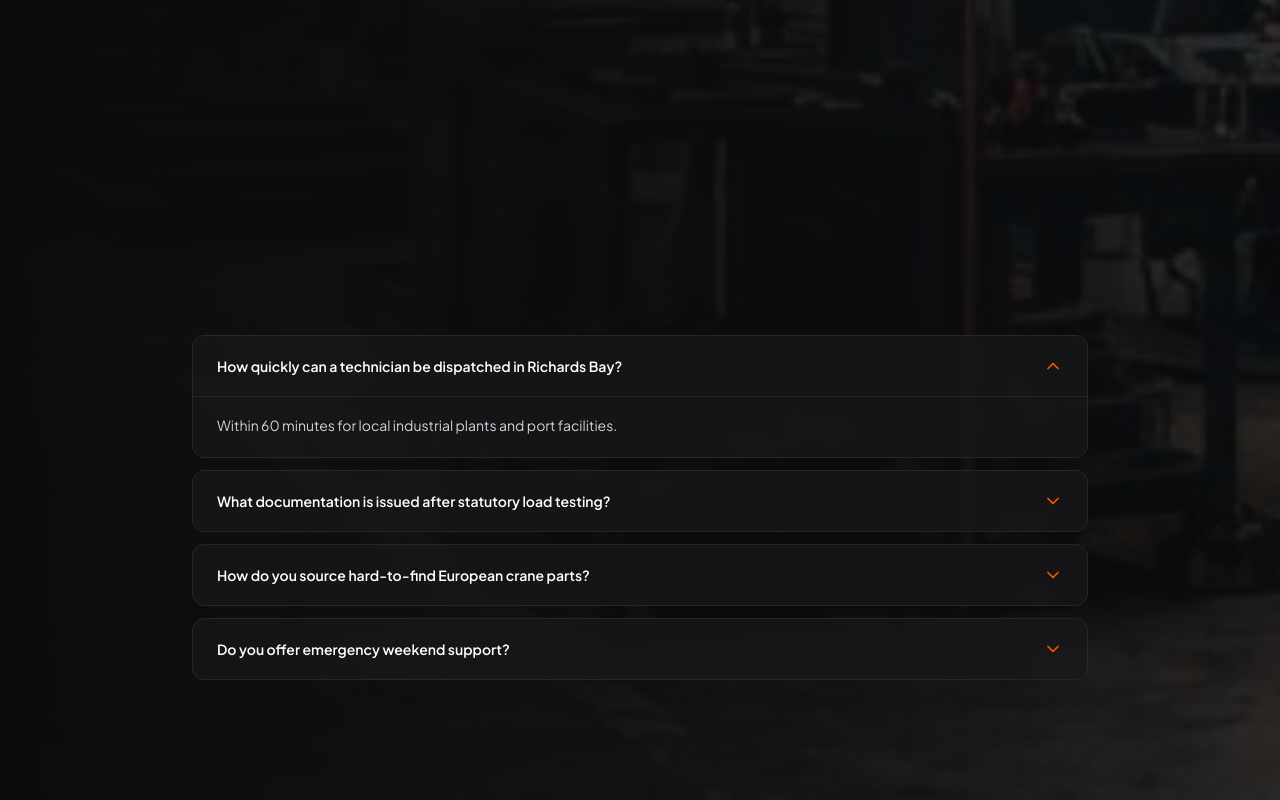
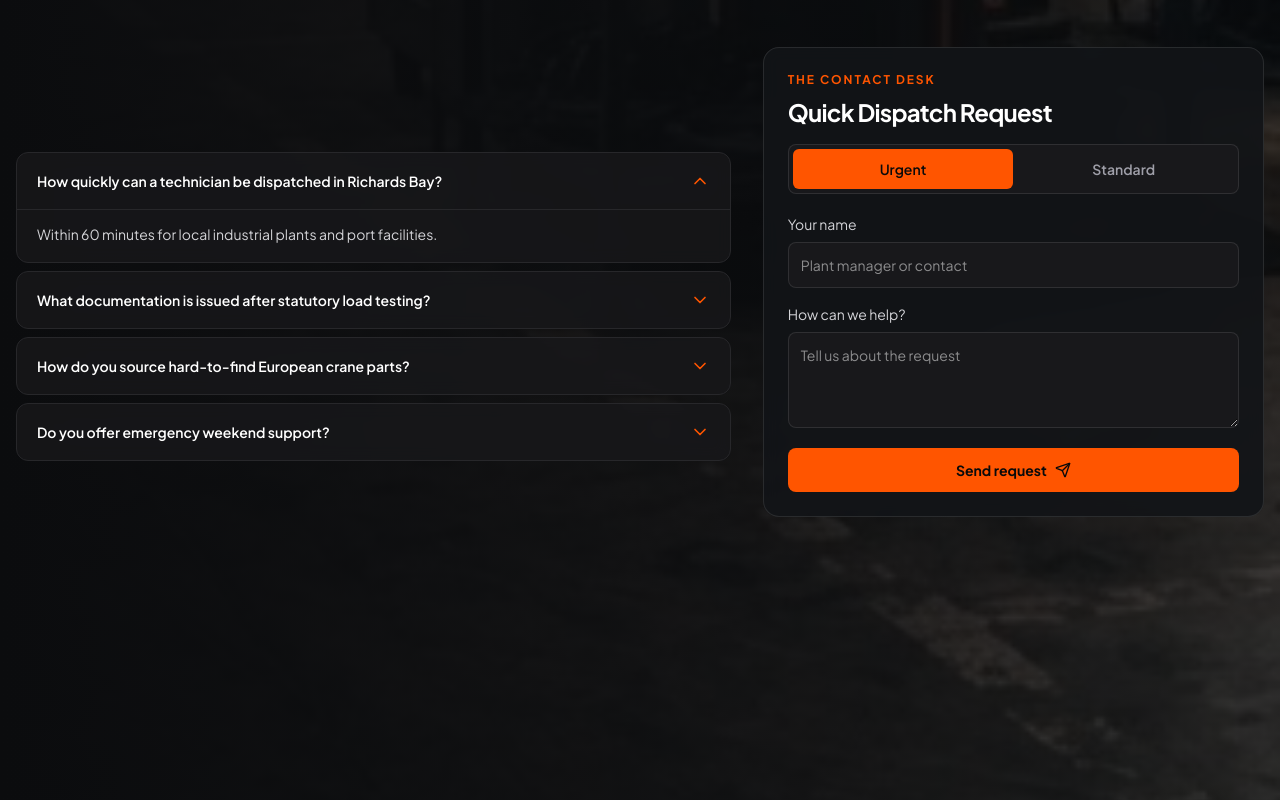
Before and after one commit to Cartmel-maker/makunga-demo, a Next.js app: page / in a window 1280 px wide. Shown: the part 3700-4500 px from the top of the page. Built offline with nearby package versions, Linux system fonts and the light colour scheme.

Commit message:
feat: revamp footer and add quick dispatch form to FAQ section
Co-authored-by: Cartmel-maker <296170186+Cartmel-maker@users.noreply.github.com>

```diff
--- a/components/footer-hub.tsx
+++ b/components/footer-hub.tsx
@@ -1,17 +1,13 @@
 'use client'
 
-import { useState } from 'react'
-import { ArrowUpRight, MapPin, Send } from 'lucide-react'
+import { MapPin } from 'lucide-react'
 import { ComplianceTrigger } from '@/components/compliance-trigger'
 
 export function FooterHub() {
-  const [urgent, setUrgent] = useState(true)
-  const [sent, setSent] = useState(false)
   return (
-    <footer id="support" className="border-t border-white/10 bg-[#0B0C0E] px-5 py-20 sm:px-8 lg:px-12">
-      <div className="mx-auto grid max-w-7xl gap-10 lg:grid-cols-[1fr_0.85fr]">
+    <footer id="support" className="border-t border-white/10 bg-[#0B0C0E] px-5 py-16 sm:px-8 lg:px-12">
+      <div className="mx-auto max-w-7xl">
         <div><p className="font-sans text-xs font-bold tracking-[0.16em] text-primary">THE CONTACT DESK</p><h2 className="mt-4 max-w-xl text-balance font-sans text-3xl font-bold tracking-[-0.045em] text-foreground sm:text-5xl">Keep your plant moving.</h2><p className="mt-5 max-w-lg font-sans text-base leading-7 text-zinc-400">Reach our owner-managed team for an urgent breakdown, compliance enquiry, or project conversation.</p><div className="mt-8 flex items-start gap-3 text-zinc-300"><MapPin className="mt-1 size-5 shrink-0 text-primary" /><span className="font-sans text-sm leading-6">Unit 4 &amp; 5, 61 Ceramic Curve<br />Alton North, Richards Bay</span></div></div>
-        <form className="rounded-2xl border border-white/10 bg-[#121418]/80 p-6 backdrop-blur-sm" onSubmit={(event) => { event.preventDefault(); setSent(true) }}><div className="flex items-center justify-between gap-4"><h3 className="font-sans text-lg font-bold text-foreground">Quick Dispatch Request</h3><button type="button" onClick={() => setUrgent(!urgent)} className={`rounded-full border px-3 py-1.5 font-sans text-xs font-semibold transition-colors ${urgent ? 'border-primary bg-primary/15 text-primary' : 'border-zinc-700 text-zinc-400'}`} aria-pressed={urgent}>{urgent ? 'Urgent' : 'Standard'}</button></div><label className="mt-6 flex flex-col gap-2 font-sans text-sm text-zinc-300">Your name<input required className="rounded-lg border border-white/10 bg-zinc-900 px-3 py-3 text-foreground outline-none ring-primary/40 focus:ring-2" placeholder="Plant manager or contact" /></label><label className="mt-4 flex flex-col gap-2 font-sans text-sm text-zinc-300">How can we help?<textarea required className="min-h-24 rounded-lg border border-white/10 bg-zinc-900 px-3 py-3 text-foreground outline-none ring-primary/40 focus:ring-2" placeholder="Tell us about the request" /></label><button type="submit" className="mt-5 inline-flex items-center gap-2 rounded-lg bg-primary px-4 py-3 font-sans text-sm font-bold text-primary-foreground">{sent ? 'Request received' : 'Send request'} {sent ? <ArrowUpRight className="size-4" /> : <Send className="size-4" />}</button></form>
       </div>
       <div className="mx-auto mt-16 flex max-w-7xl flex-col gap-3 border-t border-white/10 pt-6 font-sans text-xs text-zinc-500 sm:flex-row sm:items-center sm:justify-between"><span>© 2026 Makhunga Crane &amp; Engineering</span><div className="flex items-center gap-4"><ComplianceTrigger className="text-zinc-300 transition hover:text-primary">LME 327 Certified · OHSA/SABS Compliant</ComplianceTrigger><a href="mailto:support@makhunga.co.za" className="text-zinc-300 hover:text-white">support@makhunga.co.za</a></div></div>
     </footer>
--- a/components/industrial-faq.tsx
+++ b/components/industrial-faq.tsx
@@ -2,6 +2,7 @@
 
 import { ChevronDown } from 'lucide-react'
 import { useState } from 'react'
+import { QuickDispatchForm } from '@/components/quick-dispatch-form'
 
 const faqs = [
   ['How quickly can a technician be dispatched in Richards Bay?', 'Within 60 minutes for local industrial plants and port facilities.'],
@@ -12,5 +13,25 @@ const faqs = [
 
 export function IndustrialFaq() {
   const [open, setOpen] = useState(0)
-  return <section className="border-t border-white/10 px-5 py-20 sm:px-8 sm:py-24 lg:px-12" aria-labelledby="faq-title"><div className="mx-auto max-w-4xl"><div className="max-w-2xl"><span className="rounded-full border border-primary/30 bg-primary/10 px-3 py-1.5 text-[10px] font-bold tracking-[0.16em] text-primary">FIELD SUPPORT FAQ</span><h2 id="faq-title" className="mt-5 text-balance text-3xl font-bold tracking-[-0.045em] sm:text-5xl">Straight answers for critical uptime.</h2><p className="mt-5 text-base leading-7 text-muted-foreground">Technical guidance from the Makhunga engineering desk, built around the realities of industrial operations.</p></div><div className="mt-10 flex flex-col gap-3">{faqs.map(([question, answer], index) => <div key={question} className="rounded-xl border border-zinc-800 bg-zinc-900/80 backdrop-blur-sm"><button type="button" onClick={() => setOpen(open === index ? -1 : index)} className="flex w-full items-center justify-between gap-6 px-5 py-5 text-left text-sm font-semibold text-foreground sm:px-6"><span>{question}</span><ChevronDown className={`size-5 shrink-0 text-primary transition-transform ${open === index ? 'rotate-180' : ''}`} /></button>{open === index && <div className="border-t border-zinc-800 px-5 pb-5 pt-4 text-sm leading-6 text-zinc-300 sm:px-6">{answer}</div>}</div>)}</div></div></section>
+  return (
+    <section className="border-t border-white/10 bg-[#0B0C0E] px-4 py-12 sm:py-16" aria-labelledby="faq-title">
+      <div className="mx-auto grid max-w-7xl grid-cols-1 items-start gap-8 lg:grid-cols-12">
+        <div className="lg:col-span-7">
+          <span className="inline-flex rounded-full border border-primary/30 bg-primary/10 px-3 py-1.5 font-sans text-[10px] font-bold tracking-[0.16em] text-primary">FREQUENTLY ASKED QUESTIONS</span>
+          <h2 id="faq-title" className="mt-4 mb-6 text-balance font-sans text-3xl font-bold tracking-[-0.045em] text-white">Common Technical &amp; Operations Inquiries</h2>
+          <div className="flex flex-col gap-2">
+            {faqs.map(([question, answer], index) => (
+              <div key={question} className="rounded-xl border border-zinc-800 bg-zinc-900/80 backdrop-blur-sm">
+                <button type="button" onClick={() => setOpen(open === index ? -1 : index)} className="flex min-h-14 w-full items-center justify-between gap-6 px-4 py-3 text-left font-sans text-sm font-semibold text-foreground sm:px-5">
+                  <span>{question}</span><ChevronDown className={`size-5 shrink-0 text-primary transition-transform ${open === index ? 'rotate-180' : ''}`} />
+                </button>
+                {open === index && <div className="border-t border-zinc-800 px-4 pb-4 pt-3 font-sans text-sm leading-6 text-zinc-300 sm:px-5">{answer}</div>}
+              </div>
+            ))}
+          </div>
+        </div>
+        <div className="lg:col-span-5"><QuickDispatchForm /></div>
+      </div>
+    </section>
+  )
 }
--- /dev/null
+++ b/components/quick-dispatch-form.tsx
@@ -0,0 +1,35 @@
+'use client'
+
+import { useState } from 'react'
+import { ArrowUpRight, Send } from 'lucide-react'
+
+export function QuickDispatchForm() {
+  const [urgent, setUrgent] = useState(true)
+  const [sent, setSent] = useState(false)
+
+  return (
+    <form
+      className="h-fit rounded-2xl border border-white/10 bg-[#121418]/90 p-6 backdrop-blur-sm"
+      onSubmit={(event) => {
+        event.preventDefault()
+        setSent(true)
+      }}
+    >
+      <div className="flex flex-col gap-4">
+        <div>
+          <p className="font-sans text-xs font-bold tracking-[0.16em] text-primary">THE CONTACT DESK</p>
+          <h3 className="mt-2 font-sans text-2xl font-bold tracking-[-0.03em] text-foreground">Quick Dispatch Request</h3>
+        </div>
+        <div className="flex w-full rounded-lg border border-white/10 bg-zinc-900 p-1" role="group" aria-label="Request priority">
+          <button type="button" onClick={() => setUrgent(true)} className={`flex-1 rounded-md px-3 py-2.5 font-sans text-sm font-semibold transition-colors ${urgent ? 'bg-primary text-primary-foreground' : 'text-zinc-400 hover:text-white'}`} aria-pressed={urgent}>Urgent</button>
+          <button type="button" onClick={() => setUrgent(false)} className={`flex-1 rounded-md px-3 py-2.5 font-sans text-sm font-semibold transition-colors ${!urgent ? 'bg-zinc-700 text-white' : 'text-zinc-400 hover:text-white'}`} aria-pressed={!urgent}>Standard</button>
+        </div>
+      </div>
+      <div className="mt-5 flex flex-col gap-4">
+        <label className="flex flex-col gap-2 font-sans text-sm text-zinc-300">Your name<input required className="rounded-lg border border-white/10 bg-zinc-900 px-3 py-3 text-foreground outline-none ring-primary/40 transition focus:ring-2 focus:ring-[#FF5500]" placeholder="Plant manager or contact" /></label>
+        <label className="flex flex-col gap-2 font-sans text-sm text-zinc-300">How can we help?<textarea required className="min-h-24 rounded-lg border border-white/10 bg-zinc-900 px-3 py-3 text-foreground outline-none ring-primary/40 transition focus:ring-2 focus:ring-[#FF5500]" placeholder="Tell us about the request" /></label>
+      </div>
+      <button type="submit" className="mt-5 inline-flex w-full items-center justify-center gap-2 rounded-lg bg-primary px-4 py-3 font-sans text-sm font-bold text-primary-foreground transition-transform hover:-translate-y-0.5">{sent ? 'Request received' : 'Send request'} {sent ? <ArrowUpRight className="size-4" /> : <Send className="size-4" />}</button>
+    </form>
+  )
+}
```
